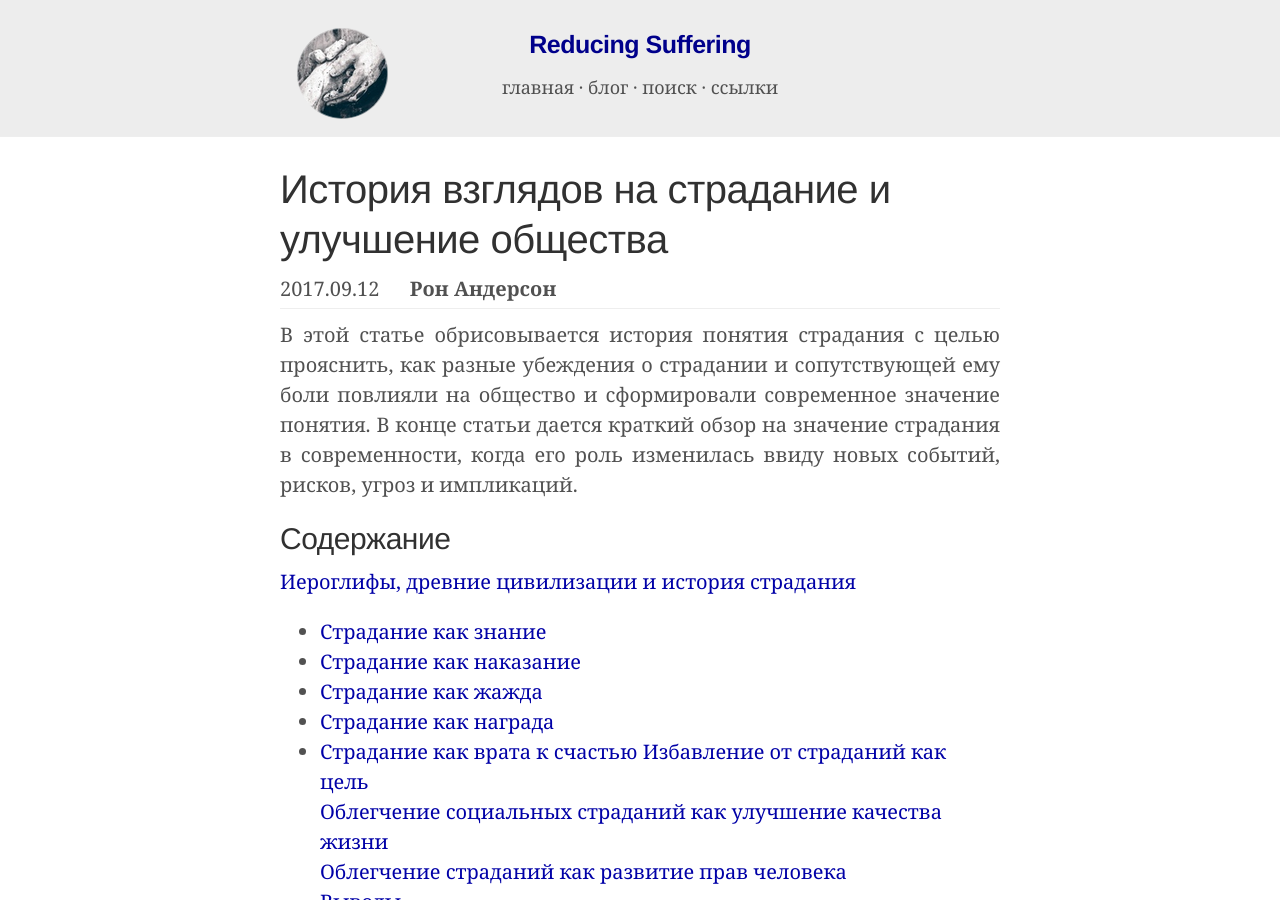
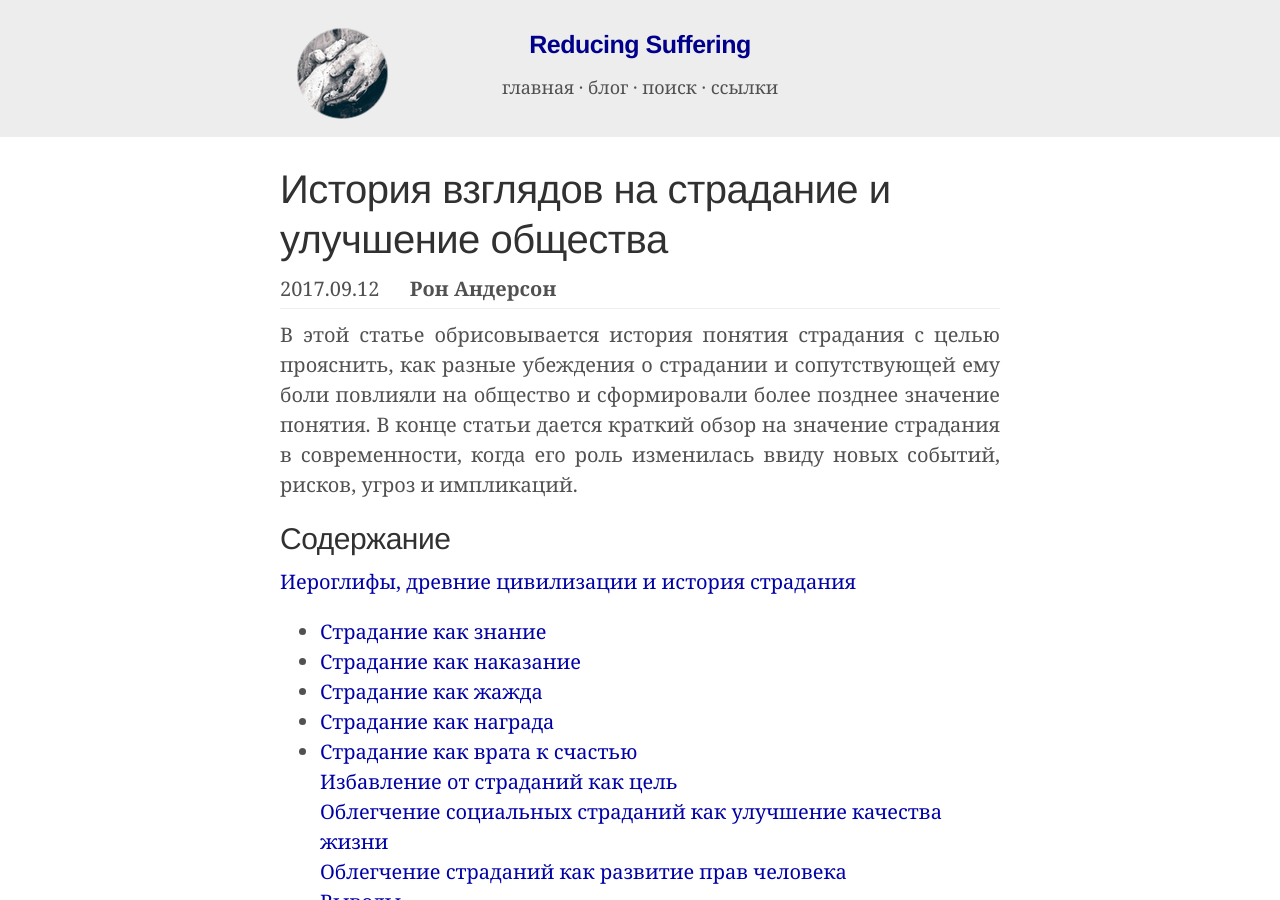
Before and after one commit to ReducingSuffering/reducingsuffering.github.io, a Jekyll site: the page built from _articles/ron-anderson-historical-views-of-suffering-and-societal-betterment.md, in a window 1280 px wide and 900 px high. Built offline with Jekyll 4.4.1, drawn with Linux system fonts in a browser that asks for light colours.

Commit message:
Update ron-anderson-historical-views-of-suffering-and-societal-betterment.md

```diff
--- a/_articles/ron-anderson-historical-views-of-suffering-and-societal-betterment.md
+++ b/_articles/ron-anderson-historical-views-of-suffering-and-societal-betterment.md
@@ -15,15 +15,15 @@ edited_by:
   - К. Кирдан
   - Дима Материалист
 ---
-В этой статье обрисовывается история понятия страдания с целью прояснить, как разные убеждения о страдании и сопутствующей ему боли повлияли на общество и сформировали современное значение понятия. В конце статьи дается краткий обзор на значение страдания в современности, когда его роль изменилась ввиду новых событий, рисков, угроз и импликаций.
+В этой статье обрисовывается история понятия страдания с целью прояснить, как разные убеждения о страдании и сопутствующей ему боли повлияли на общество и сформировали более позднее значение понятия. В конце статьи дается краткий обзор на значение страдания в современности, когда его роль изменилась ввиду новых событий, рисков, угроз и импликаций.
 
 ## Содержание
-[Иероглифы, древние цивилизации и история страдания](#1)<br>
+[Иероглифы, древние цивилизации и история страдания](#1)
 * [Страдание как знание](#2)
 * [Страдание как наказание](#3)
 * [Страдание как жажда](#4)
 * [Страдание как награда](#5)
-* [Страдание как врата к счастью](#6)
+* [Страдание как врата к счастью](#6)<br>
 [Избавление от страданий как цель](#7)<br>
 [Облегчение социальных страданий как улучшение качества жизни](#8)<br>
 [Облегчение страданий как развитие прав человека](#9)<br>
```
